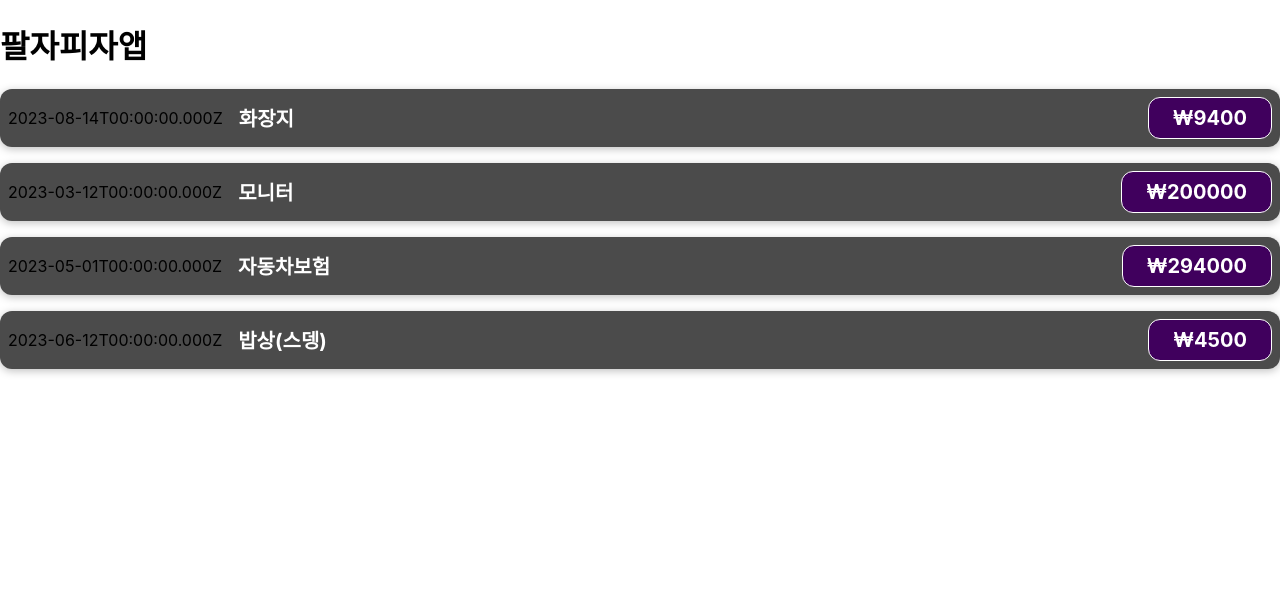
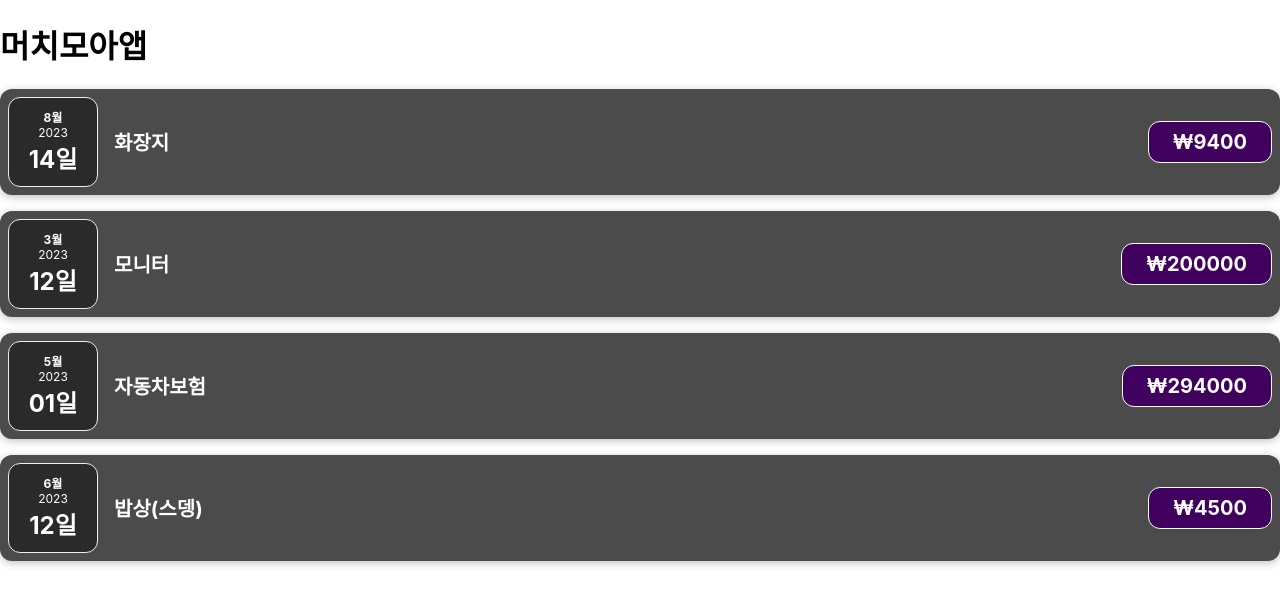
Before and after one commit to qwerewqwerew/next-react, a React (Create React App) app: page / in a window 1280 px wide. Shown: the top 606 px of the page. Built offline with nearby package versions, Linux system fonts and the light colour scheme.

Commit message:
splitting components

```diff
--- a/src/App.js
+++ b/src/App.js
@@ -24,7 +24,7 @@
   ];
   return (
     <div>
-      <h1>팔자피자앱</h1>
+      <h1>머치모아앱</h1>
       <ExpenseItem title={expenses[0].title} amount={expenses[0].amount} date={expenses[0].date} />
       <ExpenseItem title={expenses[1].title} amount={expenses[1].amount} date={expenses[1].date} />
       <ExpenseItem title={expenses[2].title} amount={expenses[2].amount} date={expenses[2].date} />
--- /dev/null
+++ b/src/components/ExpenceDate.css
@@ -0,0 +1,26 @@
+.expense-date {
+  display: flex;
+  flex-direction: column;
+  width: 5.5rem;
+  height: 5.5rem;
+  border: 1px solid #ececec;
+  background-color: #2a2a2a;
+  color: white;
+  border-radius: 12px;
+  align-items: center;
+  justify-content: center;
+}
+
+.expense-date__month {
+  font-size: 0.75rem;
+  font-weight: bold;
+}
+
+.expense-date__year {
+  font-size: 0.75rem;
+}
+
+.expense-date__day {
+  font-size: 1.5rem;
+  font-weight: bold;
+}
--- /dev/null
+++ b/src/components/ExpenseDate.js
@@ -0,0 +1,15 @@
+
+import "./ExpenceDate.css";
+const ExpenseDate = (props) => {
+  const month = props.date.toLocaleString("ko-KR", { month: "long" });
+  const day = props.date.toLocaleString("ko-KR", { day: "2-digit" });
+  const year = props.date.getFullYear();
+  return (
+    <div className="expense-date">
+      <div className="expense-date__month">{month}</div>
+      <div className="expense-date__year">{year}</div>
+      <div className="expense-date__day">{day}</div>
+    </div>
+  )
+}
+export default ExpenseDate;
--- a/src/components/ExpenseItem.js
+++ b/src/components/ExpenseItem.js
@@ -1,14 +1,10 @@
-import './ExpenseItem.css';
+import "./ExpenseItem.css";
+import ExpenseDate from "./ExpenseDate";
 
 function ExpenseItem(props) {
-  console.log(props);
-  const expenseDate = new Date(2023, 2, 28);
-  const expenseTitle = "자동차보험";
-  const expenseAmount = 290000;
-
 	return (
 		<div className="expense-item">
-      <div>{props.date.toISOString()}</div>
+			<ExpenseDate date={props.date}/>
 			<div className="expense-item__description">
 				<h2>{props.title}</h2>
 				<div className="expense-item__price">₩{props.amount}</div>
```
Lines whose indentation alone changed are shown as unchanged.
